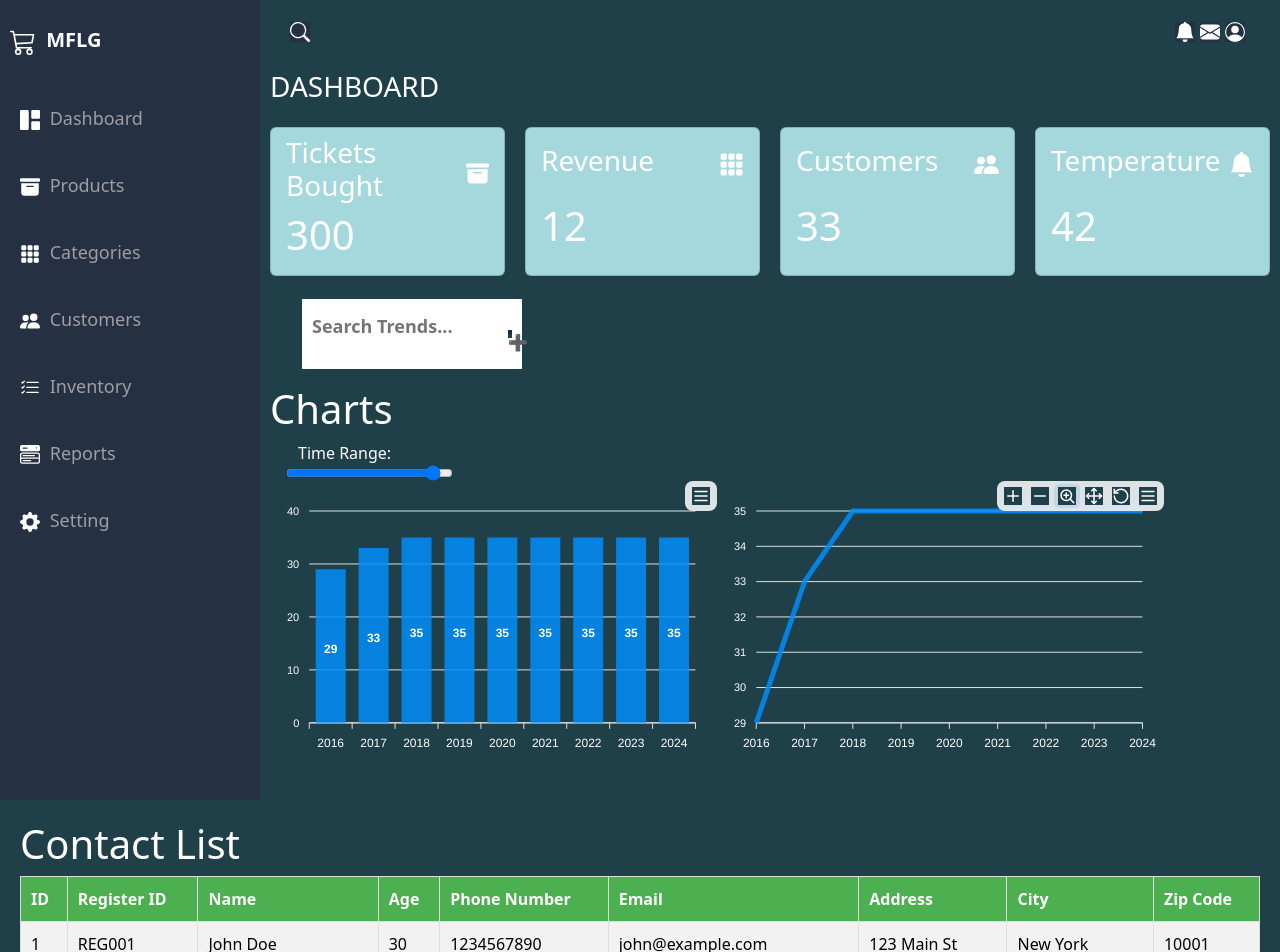
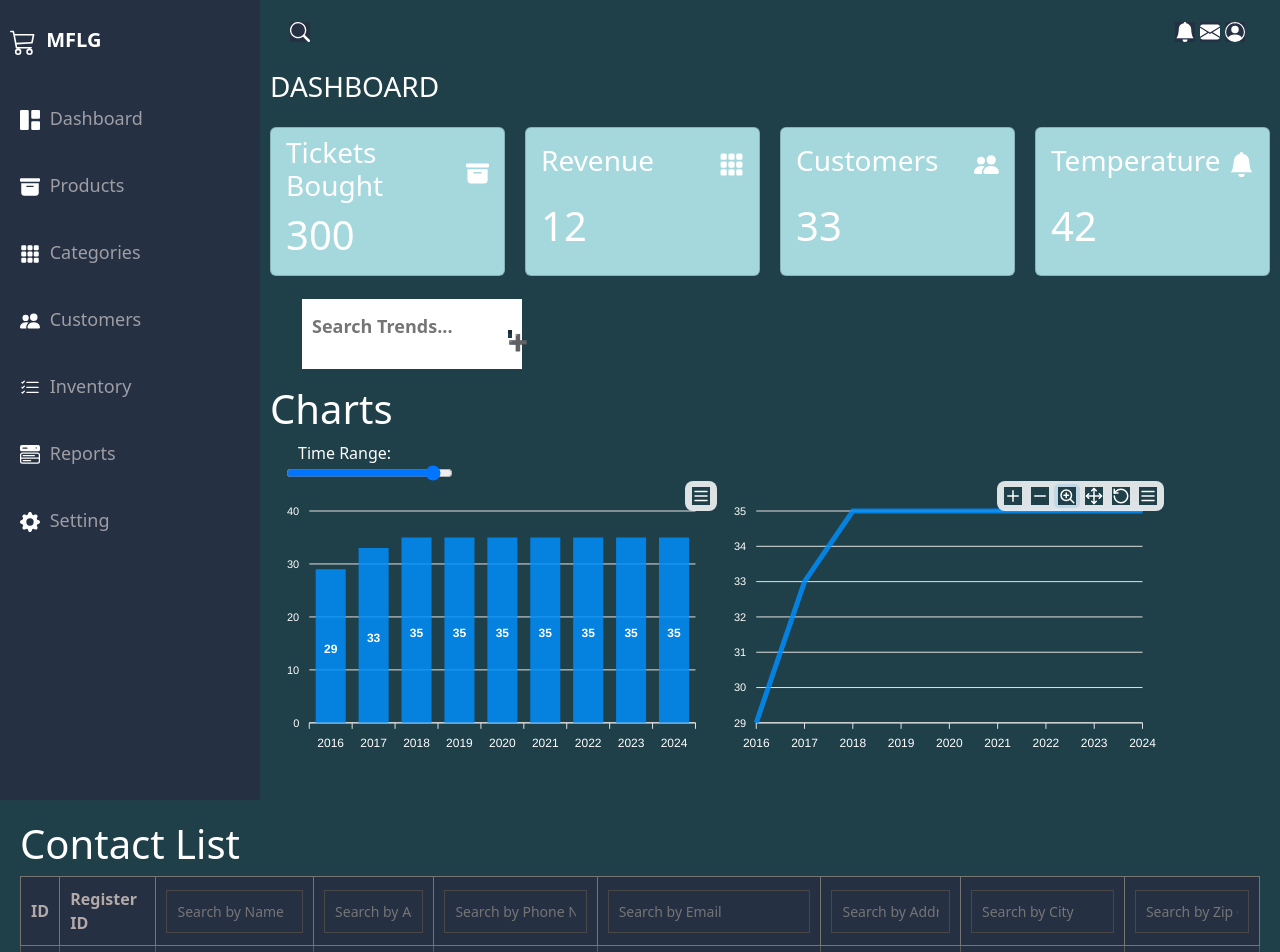
Before and after one commit to MuhammadShafaqat/react-dashboard, a React (Create React App) app: page / in a window 1280 px wide. Shown: the top 952 px of the page. Built offline with nearby package versions, Linux system fonts and the light colour scheme.

Commit message:
new commit1

```diff
--- a/src/contacts/Contacts.jsx
+++ b/src/contacts/Contacts.jsx
@@ -1,40 +1,128 @@
 import React, { useState, useEffect } from 'react';
 import contacts from '../contacts.json'; // Import JSON data
-import styles from './styles.module.scss'
+import styles from './styles.module.scss';
 
 const Contacts = () => {
   // Use state to manage contacts data
   const [contactList, setContactList] = useState([]);
+  const [nameFilter, setNameFilter] = useState('');
+  const [ageFilter, setAgeFilter] = useState('');
+  const [phoneNumberFilter, setPhoneNumberFilter] = useState('');
+  const [emailFilter, setEmailFilter] = useState('');
+  const [addressFilter, setAddressFilter] = useState('');
+  const [cityFilter, setCityFilter] = useState('');
+  const [zipCodeFilter, setZipCodeFilter] = useState('');
 
   useEffect(() => {
     // Set contacts data from imported JSON
     setContactList(contacts);
   }, []);
 
+  function filterData(value, field) {
+    const filterItem = value.trim().toLowerCase();
+
+    if (filterItem === '') {
+      setContactList(contacts);
+    } else {
+      const filteredData = contacts.filter((item) =>
+        item[field].toString().toLowerCase().includes(filterItem)
+      );
+      setContactList(filteredData);
+    }
+  }
+
   return (
-    <div className={styles.contact_table_container}  >
+    <div className={styles.contact_table_container} style={{ width: '100%' }}>
       <h1>Contact List</h1>
-      <div  className={styles.contact__table}>
-        <table>
+      <div className={styles.contact__table}>
+        <table style={{ width: '100%', border: '1px solid #ddd', borderCollapse: 'collapse' }}>
           <thead>
             <tr>
               <th>ID</th>
               <th>Register ID</th>
-              <th>Name</th>
-              <th>Age</th>
-              <th>Phone Number</th>
-              <th>Email</th>
-              <th>Address</th>
-              <th>City</th>
-              <th>Zip Code</th>
+              <th>
+                <input
+                className={styles.input_wrappers}
+                  value={nameFilter}
+                  placeholder="Search by Name"
+                  onChange={(e) => {
+                    setNameFilter(e.target.value);
+                    filterData(e.target.value, 'name');
+                  }}
+
+                />
+              </th>
+              <th>
+                <input
+                 className={styles.input_wrappers}
+                  value={ageFilter}
+                  placeholder="Search by Age"
+                  onChange={(e) => {
+                    setAgeFilter(e.target.value);
+                    filterData(e.target.value, 'age');
+                  }}
+                />
+              </th>
+              <th>
+                <input
+                 className={styles.input_wrappers}
+                  value={phoneNumberFilter}
+                  placeholder="Search by Phone Number"
+                  onChange={(e) => {
+                    setPhoneNumberFilter(e.target.value);
+                    filterData(e.target.value, 'phoneNumber');
+                  }}
+                />
+              </th>
+              <th>
+                <input
+                 className={styles.input_wrappers}
+                  value={emailFilter}
+                  placeholder="Search by Email"
+                  onChange={(e) => {
+                    setEmailFilter(e.target.value);
+                    filterData(e.target.value, 'email');
+                  }}
+                />
+              </th>
+              <th>
+                <input
+                 className={styles.input_wrappers}
+                  value={addressFilter}
+                  placeholder="Search by Address"
+                  onChange={(e) => {
+                    setAddressFilter(e.target.value);
+                    filterData(e.target.value, 'address');
+                  }}
+                />
+              </th>
+              <th>
+                <input
+                 className={styles.input_wrappers}
+                  value={cityFilter}
+                  placeholder="Search by City"
+                  onChange={(e) => {
+                    setCityFilter(e.target.value);
+                    filterData(e.target.value, 'city');
+                  }}
+                />
+              </th>
+              <th>
+                <input
+                 className={styles.input_wrappers}
+                  value={zipCodeFilter}
+                  placeholder="Search by Zip Code"
+                  onChange={(e) => {
+                    setZipCodeFilter(e.target.value);
+                    filterData(e.target.value, 'zipCode');
+                  }}
+                />
+              </th>
             </tr>
           </thead>
           <tbody>
             {/* Map over contacts array to render each contact */}
-            {contactList.map(contact =>
-
-            (
-
+            {contactList.map((contact) => (
               <tr key={contact.id}>
                 <td>{contact.id}</td>
                 <td>{contact.registerId}</td>
--- a/src/contacts/styles.module.scss
+++ b/src/contacts/styles.module.scss
@@ -4,27 +4,41 @@
   .contact__table {
     table {
       width: 100%;
-      border: 1px solid #ddd; /* Add border to the table */
+      border: 1px solid #ddd;
       border-collapse: collapse;
 
       th {
-        background-color: #4CAF50; /* Green background */
-        color: white;
+        background-color: #263043;
+        color: rgb(180, 169, 169);
         font-weight: bold;
         padding: 10px;
         text-align: left;
-        border: 1px solid #ddd; /* Add border to table head */
+        border: 1px solid #777474;
+
+        input {
+          font-size: 14px;
+          width: 100%;
+          padding: 10px;
+          background-color: #263043;
+          color: white;
+          border: 1px solid #494747;
+          box-sizing: border-box; /* Ensure padding doesn't increase input width */
+        }
+        input:focus{
+          outline: none;
+        }
       }
 
       td {
-        color: black;
-        background-color: #f2f2f2; /* Light grey background */
+        color: #ddd;
+        // background-color: #f2f2f2;
+        background-color: #263043;
         padding: 10px;
-        border: 1px solid #ddd; /* Add border to table data */
+        border: 1px solid #5d5a5a;
       }
 
       tr:nth-child(even) {
-        background-color: #f9f9f9; /* Light grey background for even rows */
+        background-color: #f9f9f9;
       }
     }
   }
```
